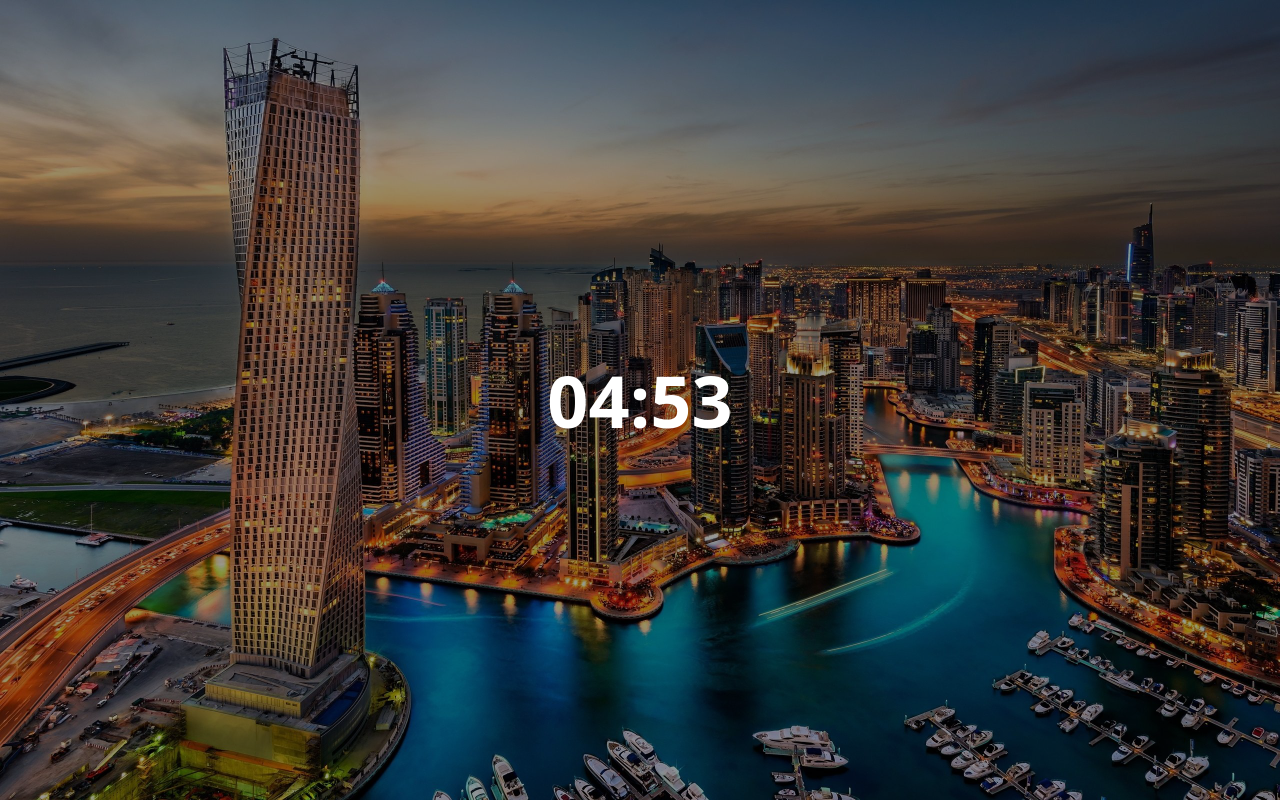
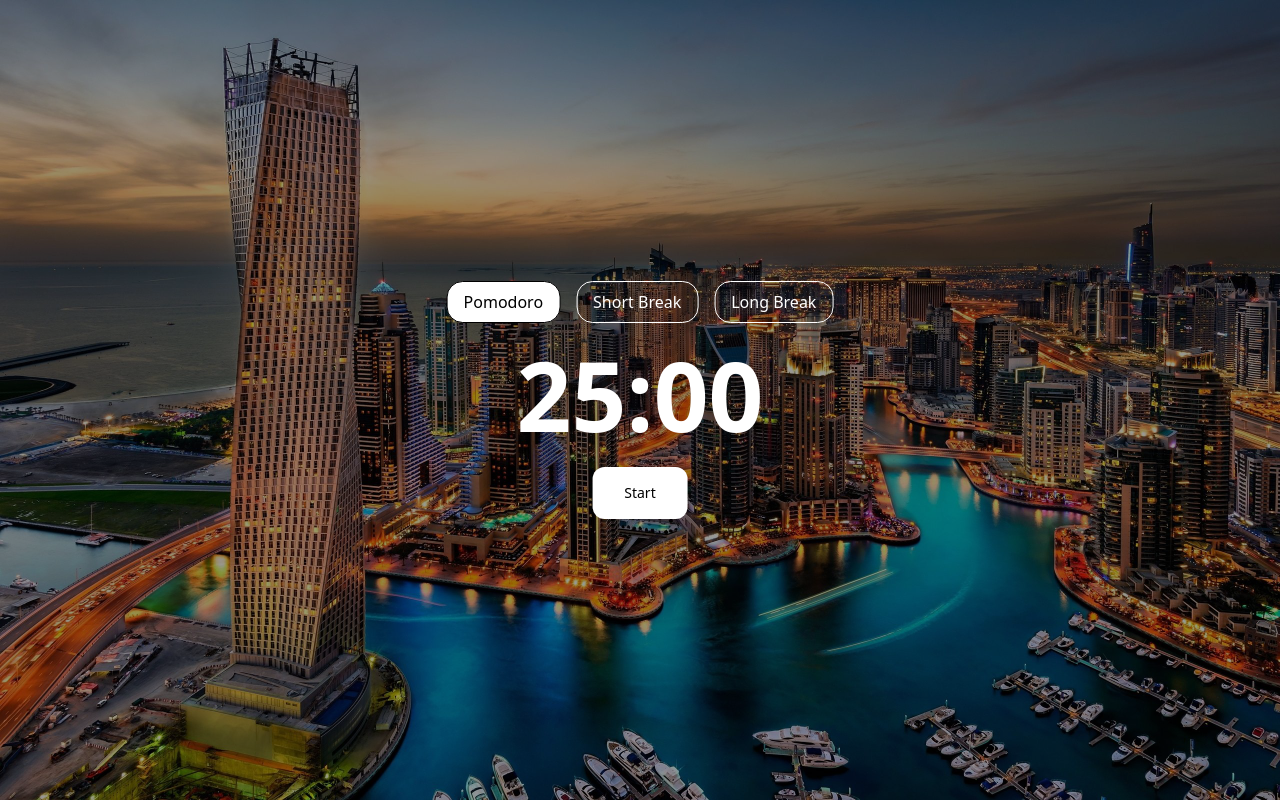
Before and after one commit to certifiedkaren/NatureTimer, a Vue app: page /timer in a window 1280 px wide. Built offline with nearby package versions, Linux system fonts and the light colour scheme.

Commit message:
Updated UI for the timer

```diff
--- a/src/views/TimerView.vue
+++ b/src/views/TimerView.vue
@@ -1,8 +1,23 @@
 <script setup>
-import { ref, onMounted, onBeforeUnmount } from 'vue'
+import { ref } from 'vue'
 
-const timeLeft = ref(5 * 60)
-const timerText = ref('05:00')
+const activeMode = ref('pomodoro')
+
+function selectMode(mode) {
+  activeMode.value = mode
+
+  if (mode === 'pomodoro') timeLeft.value = 25 * 60
+  if (mode === 'short') timeLeft.value = 5 * 60
+  if (mode === 'long') timeLeft.value = 15 * 60
+
+  timerText.value = formatTime(timeLeft.value)
+  isRunning.value = false
+  pauseTimer()
+}
+
+const timeLeft = ref(25 * 60)
+const timerText = ref(formatTime(timeLeft.value))
+const isRunning = ref(false)
 let intervalId = null
 
 function formatTime(seconds) {
@@ -11,24 +26,36 @@ function formatTime(seconds) {
   return `${String(m).padStart(2, '0')}:${String(s).padStart(2, '0')}`
 }
 
-onMounted(() => {
+function startTimer() {
+  if (intervalId !== null) return
   timerText.value = formatTime(timeLeft.value)
 
   intervalId = setInterval(() => {
     if (timeLeft.value <= 0) {
       clearInterval(intervalId)
       timerText.value = "Time's up!"
+      isRunning.value = false
       return
     }
 
     timeLeft.value--
     timerText.value = formatTime(timeLeft.value)
   }, 1000)
-})
+}
 
-onBeforeUnmount(() => {
+function pauseTimer() {
   clearInterval(intervalId)
-})
+  intervalId = null
+}
+
+function handleClick() {
+  if (isRunning.value) {
+    pauseTimer()
+  } else {
+    startTimer()
+  }
+  isRunning.value = !isRunning.value
+}
 </script>
 
 <template>
@@ -39,9 +66,56 @@ onBeforeUnmount(() => {
     <div class="absolute inset-0 bg-black/40 z-0"></div>
 
     <div
-      class="absolute z-10 top-1/2 left-1/2 transform -translate-x-1/2 -translate-y-1/2 text-white text-7xl font-bold text-center"
+      class="absolute z-10 top-1/2 left-1/2 transform -translate-x-1/2 -translate-y-1/2 text-white text-center flex flex-col items-center space-y-6"
     >
-      {{ timerText }}
+      <div class="flex space-x-4">
+        <button
+          @click="selectMode('pomodoro')"
+          :class="[
+            'px-4 py-2 rounded-2xl border transition duration-200',
+            activeMode === 'pomodoro'
+              ? 'bg-white text-black'
+              : 'bg-transparent text-white border-white hover:bg-white hover:text-black',
+          ]"
+        >
+          Pomodoro
+        </button>
+
+        <button
+          @click="selectMode('short')"
+          :class="[
+            'px-4 py-2 rounded-2xl border transition duration-200',
+            activeMode === 'short'
+              ? 'bg-white text-black'
+              : 'bg-transparent text-white border-white hover:bg-white hover:text-black',
+          ]"
+        >
+          Short Break
+        </button>
+
+        <button
+          @click="selectMode('long')"
+          :class="[
+            'px-4 py-2 rounded-2xl border transition duration-200',
+            activeMode === 'long'
+              ? 'bg-white text-black'
+              : 'bg-transparent text-white border-white hover:bg-white hover:text-black',
+          ]"
+        >
+          Long Break
+        </button>
+      </div>
+
+      <div class="text-8xl font-bold">
+        {{ timerText }}
+      </div>
+
+      <button
+        @click="handleClick"
+        class="bg-white py-4 px-8 rounded-xl text-black text-sm hover:scale-105 transition-transform duration-200 cursor-pointer"
+      >
+        {{ isRunning ? 'Pause' : 'Start' }}
+      </button>
     </div>
   </div>
 </template>
```
